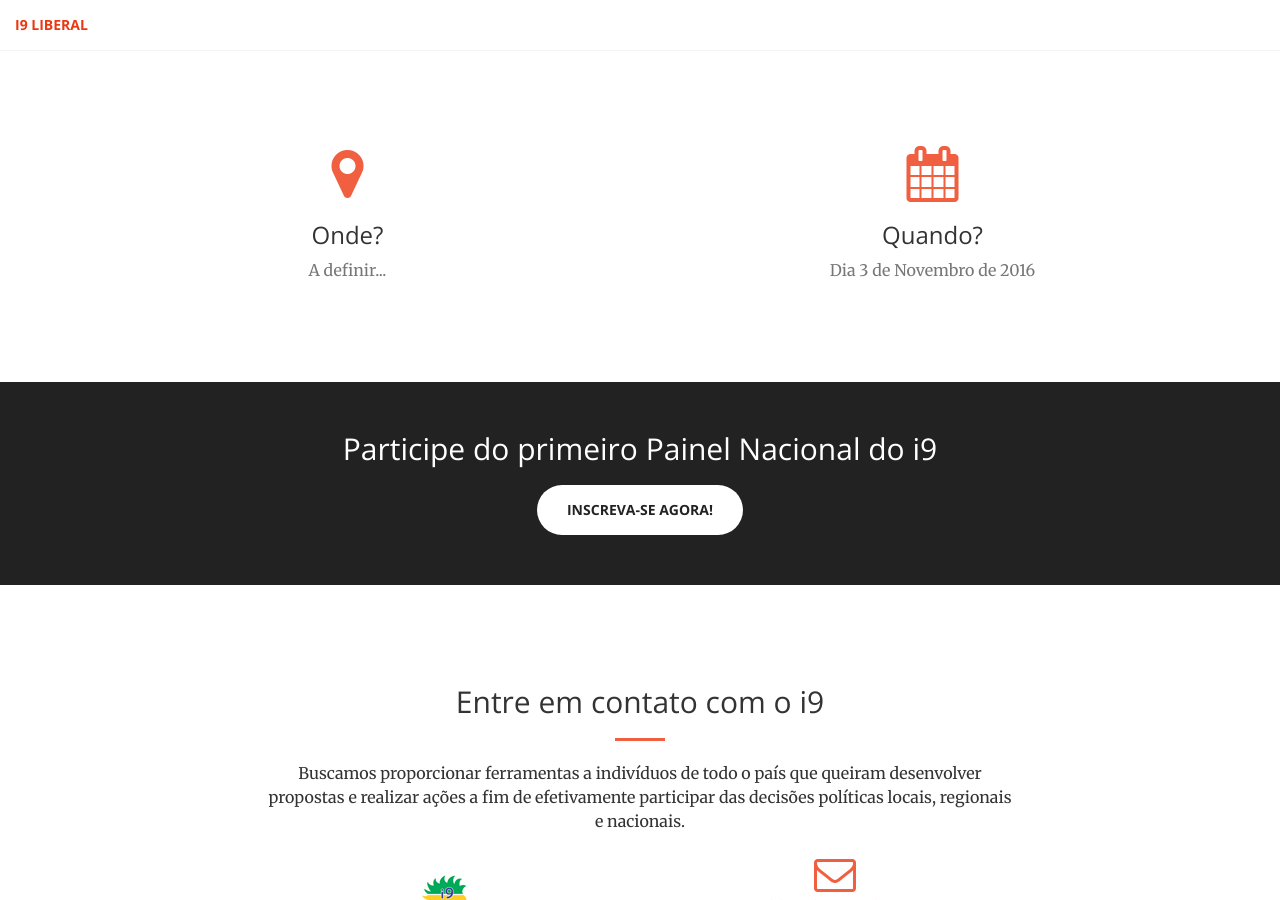
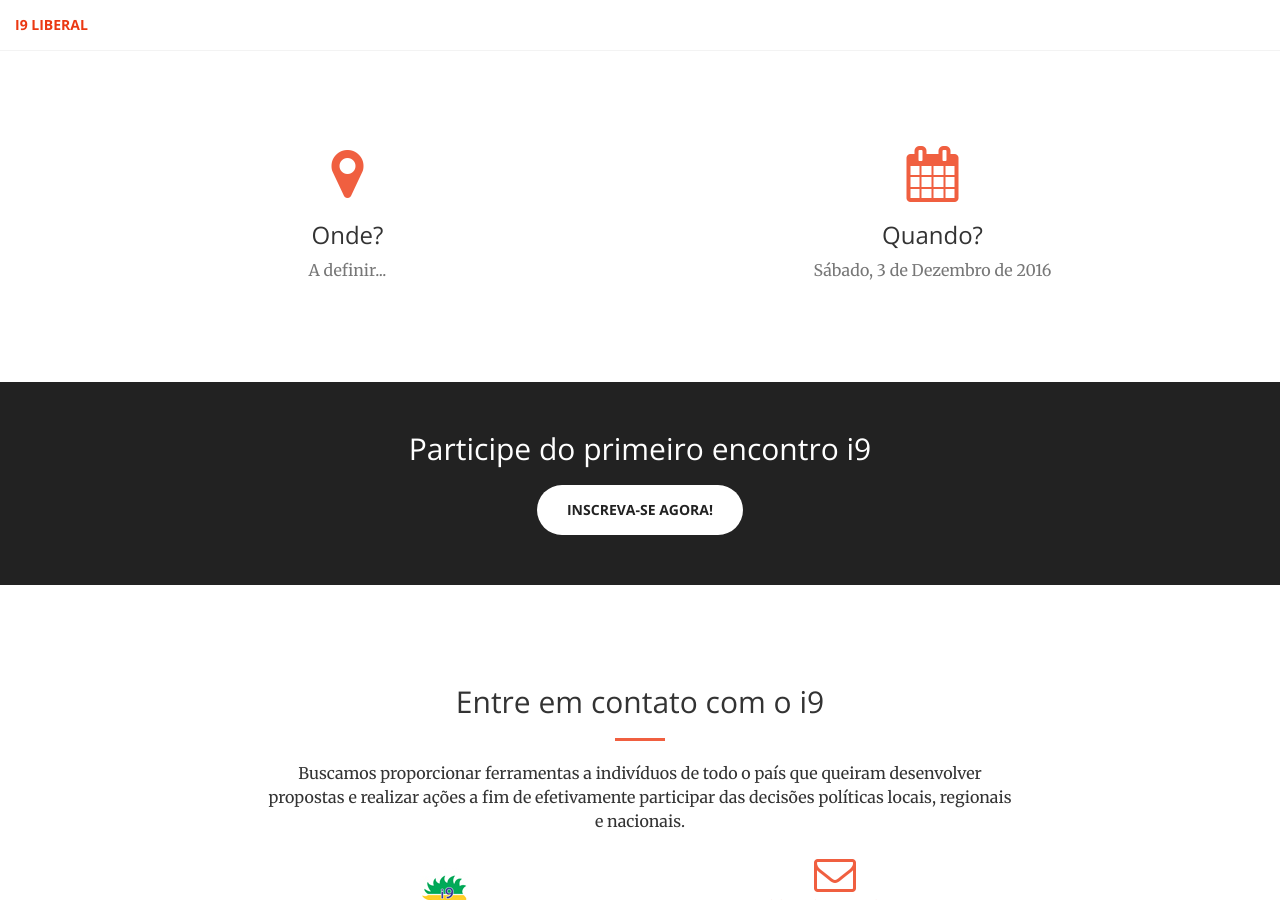
Before and after one commit to gustavolima/i9liberal, a Jekyll site: the page built from index.html, in a window 1280 px wide and 900 px high, scrolled down 2407 px. Built offline with Jekyll 4.4.1, drawn with Linux system fonts in a browser that asks for light colours; some of the changed text lies outside the part shown.

Commit message:
copy updades

```diff
--- a/index.html
+++ b/index.html
@@ -1,7 +1,7 @@
 ---
 layout: default
-title: "Primeiro Painel i9: Os Liberais e o Brasil Pós Impeachment"
-description: "Primeiro Painel i9: Os Liberais e o Brasil Pós Impeachment"
+title: "Primeiro Encontro i9: Os Liberais e o Brasil Pós Impeachment"
+description: "Primeiro Encontro i9: Os Liberais e o Brasil Pós Impeachment"
 image: /img/i9-logo.png
 ---
 <!-- <header>
@@ -27,7 +27,7 @@ image: /img/i9-logo.png
 <header>
   <div class="header-content">
     <div class="header-content-inner">
-      <h1 id="homeHeading">Primeiro painel i9</h1>
+      <h1 id="homeHeading">Primeiro encontro i9</h1>
       <hr>
       <h1 id="homeHeading">Os Liberais e o Brasil Pós Impeachment</h1>
       <p></p>
@@ -208,7 +208,7 @@ image: /img/i9-logo.png
         <div class="service-box">
           <i class="fa fa-4x fa-calendar text-primary sr-icons"></i>
           <h3>Quando?</h3>
-          <p class="text-muted">Dia 3 de Novembro de 2016</p>
+          <p class="text-muted">Sábado, 3 de Dezembro de 2016</p>
         </div>
       </div>
     </div>
@@ -218,7 +218,7 @@ image: /img/i9-logo.png
 <aside class="bg-dark">
   <div class="container text-center">
     <div class="call-to-action">
-      <h2>Participe do primeiro Painel Nacional do i9</h2>
+      <h2>Participe do primeiro encontro i9</h2>
       <a class="btn btn-default btn-xl sr-button" target="_blank" href="http://www.sympla.com.br/event/preview/96134">Inscreva-se Agora!</a>
     </div>
   </div>
```
